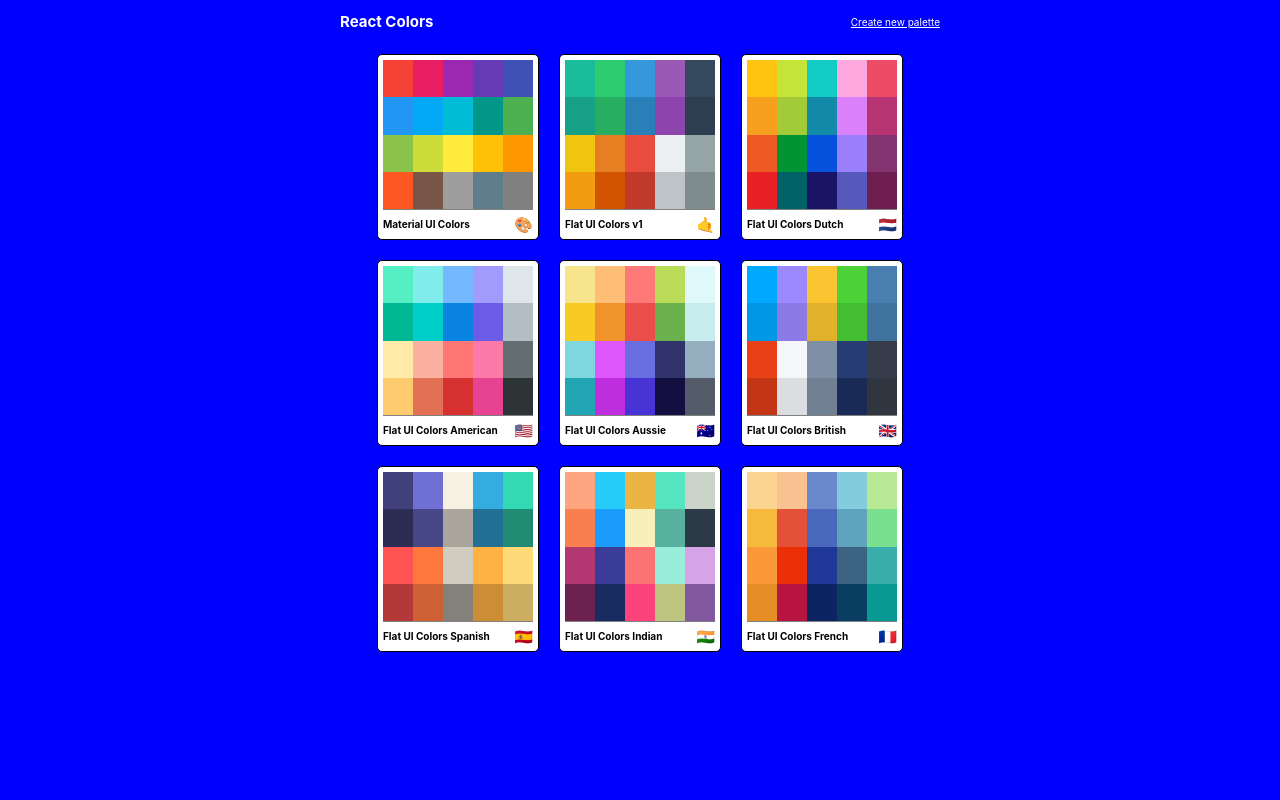
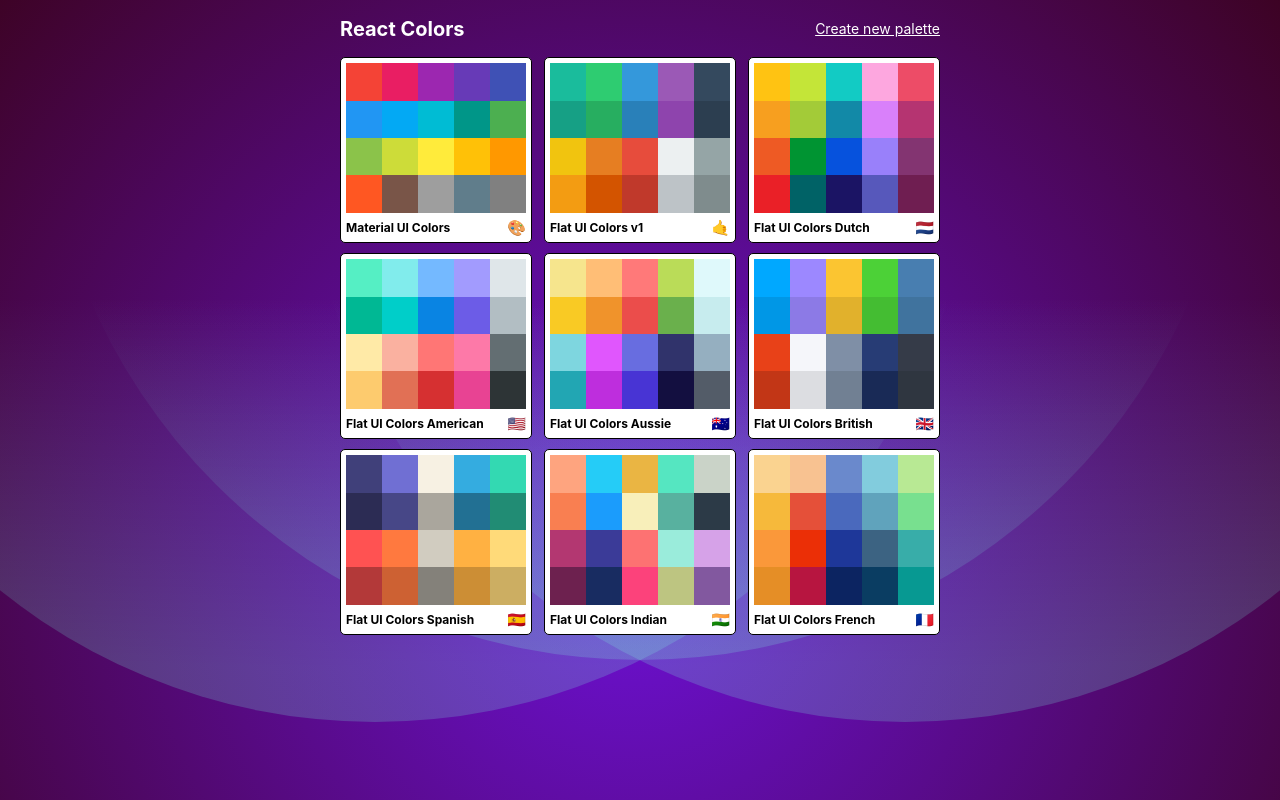
Before and after one commit to videoeero/color-palette-app, a React (Create React App) app: page / in a window 1280 px wide. Built offline with nearby package versions, Linux system fonts and the light colour scheme.

Commit message:
Add delete dialog

```diff
--- a/package.json
+++ b/package.json
@@ -19,7 +19,8 @@
     "react-material-ui-form-validator": "^2.0.9",
     "react-router-dom": "^5.1.2",
     "react-scripts": "3.3.0",
-    "react-sortable-hoc": "^1.11.0"
+    "react-sortable-hoc": "^1.11.0",
+    "react-transition-group": "^4.3.0"
   },
   "scripts": {
     "start": "react-scripts start",
--- a/src/component/MiniPalette.js
+++ b/src/component/MiniPalette.js
@@ -11,7 +11,7 @@
 
   deletePalette(event) {
     event.stopPropagation();
-    this.props.handleDelete(this.props.id);
+    this.props.openDialog(this.props.id);
   }
 
   render() {
--- a/src/component/PaletteList.js
+++ b/src/component/PaletteList.js
@@ -1,16 +1,54 @@
 import React, { Component } from 'react';
+import Dialog from '@material-ui/core/Dialog';
+import DialogTitle from '@material-ui/core/DialogTitle';
+import List from '@material-ui/core/List';
+import ListItem from '@material-ui/core/ListItem';
+import ListItemAvatar from '@material-ui/core/ListItemAvatar';
+import ListItemText from '@material-ui/core/ListItemText';
+import CheckIcon from '@material-ui/icons/Check';
+import Close from '@material-ui/icons/Close';
+import Avatar from '@material-ui/core/Avatar';
+import blue from '@material-ui/core/colors/blue';
+import red from '@material-ui/core/colors/red';
 import MiniPalette from './MiniPalette';
 import { Link } from 'react-router-dom';
 import { withStyles } from '@material-ui/styles';
+import { CSSTransition, TransitionGroup } from 'react-transition-group';
 import styles from '../styles/PaletteListStyles';
 
 class PaletteList extends Component {
   goToPalette(id) {
     this.props.history.push(`/palette/${id}`);
   }
+  constructor(props) {
+    super(props);
+
+    this.state = {
+      openDeleteDialog: false,
+      deletingId: ''
+    };
+
+    this.openDialog = this.openDialog.bind(this);
+    this.closeDialog = this.closeDialog.bind(this);
+    this.handleDelete = this.handleDelete.bind(this);
+  }
+
+  openDialog(id) {
+    this.setState({ openDeleteDialog: true, deletingId: id });
+  }
+  closeDialog() {
+    this.setState({ openDeleteDialog: false, deletingId: '' });
+  }
+
+  handleDelete() {
+    this.props.deletePalette(this.state.deletingId);
+    this.closeDialog();
+  }
 
   render() {
-    const { palettes, classes, deletePalette } = this.props;
+    const { palettes, classes } = this.props;
+
+    const { openDeleteDialog } = this.state;
 
     return (
       <div className={classes.root}>
@@ -19,18 +57,51 @@
             <h1>React Colors</h1>
             <Link to='/palette/new'>Create new palette</Link>
           </nav>
-          <div className={classes.palettes}>
+
+          <TransitionGroup className={classes.palettes}>
             {palettes.map(palette => (
+              <CSSTransition key={palette.id} classNames='fade' timeout={400}>
                 <MiniPalette
                   {...palette}
                   handleClick={() => this.goToPalette(palette.id)}
-                handleDelete={deletePalette}
+                  // handleDelete={deletePalette}
+                  openDialog={this.openDialog}
                   key={palette.id}
                   id={palette.id}
                 />
+              </CSSTransition>
             ))}
+          </TransitionGroup>
         </div>
-        </div>
+        <Dialog
+          open={openDeleteDialog}
+          aria-labelledby='delete-palette-dialog'
+          onClose={this.closeDialog}
+        >
+          <DialogTitle id='delete-palette-dialog'>
+            Delete This Palette?
+          </DialogTitle>
+          <List>
+            <ListItem button onClick={this.handleDelete}>
+              <ListItemAvatar>
+                <Avatar
+                  style={{ backgroundColor: blue[100], color: blue[600] }}
+                >
+                  <CheckIcon />
+                </Avatar>
+              </ListItemAvatar>
+              <ListItemText>Delete</ListItemText>
+            </ListItem>
+            <ListItem button onClick={this.closeDialog}>
+              <ListItemAvatar>
+                <Avatar style={{ backgroundColor: red[100], color: red[600] }}>
+                  <Close />
+                </Avatar>
+              </ListItemAvatar>
+              <ListItemText>Cancel</ListItemText>
+            </ListItem>
+          </List>
+        </Dialog>
       </div>
     );
   }
--- a/src/styles/MiniPaletteStyles.js
+++ b/src/styles/MiniPaletteStyles.js
@@ -1,3 +1,5 @@
+import sizes from './sizes';
+
 export default {
   root: {
     backgroundColor: 'white',
@@ -7,10 +9,17 @@
     position: 'relative',
     overflow: 'hidden',
     cursor: 'pointer',
-    width: '15rem',
-    margin: '1rem',
+    width: '30%',
+    maxWidth: '90vw',
+    marginBottom: '1rem',
     '&:hover svg': {
       opacity: 1
+    },
+    [sizes.down('sm')]: {
+      width: '47%'
+    },
+    [sizes.down('xs')]: {
+      width: '30rem'
     }
   },
   colors: {
@@ -25,7 +34,7 @@
     margin: '0',
     color: 'black',
     paddingTop: '0.5rem',
-    fontSize: '1rem',
+    fontSize: '1.2rem',
     position: 'relative'
   },
   emoji: {
--- a/src/styles/PaletteListStyles.js
+++ b/src/styles/PaletteListStyles.js
@@ -1,10 +1,27 @@
+import sizes from './sizes';
+import backgroundImg from './bg.svg';
+
 export default {
+  '@global': {
+    '.fade-exit': {
+      opacity: 1
+    },
+    '.fade-exit-active': {
+      opacity: 0,
+      transition: 'opacity 0.4s ease-out'
+    }
+  },
   root: {
-    backgroundColor: 'blue',
     height: '100vh',
     display: 'flex',
     alignItems: 'flex-start',
-    justifyContent: 'center'
+    justifyContent: 'center',
+    backgroundColor: '#510d81',
+    backgroundImage: `url(${backgroundImg})`,
+    /* background by SVGBackgrounds.com */
+    backgroundSize: 'cover',
+    backgroundPosition: 'center',
+    overflow: 'scroll'
   },
   container: {
     width: '60rem',
@@ -20,16 +37,23 @@
     justifyContent: 'space-between',
     color: 'white',
     alignItems: 'center',
+    '& h1': {
+      fontSize: '2rem'
+    },
     '& a': {
-      color: 'white'
+      color: 'white',
+      fontSize: '1.4rem'
     }
   },
   palettes: {
     boxSizing: 'border-box',
     width: '100%',
     display: 'flex',
-    justifyContent: 'center',
+    justifyContent: 'space-between',
     alignItems: 'center',
-    flexWrap: 'wrap'
+    flexWrap: 'wrap',
+    [sizes.down('xs')]: {
+      justifyContent: 'center'
+    }
   }
 };
```
Also changed, not shown: src/styles/bg.svg (added). Lines whose indentation alone changed are shown as unchanged.
